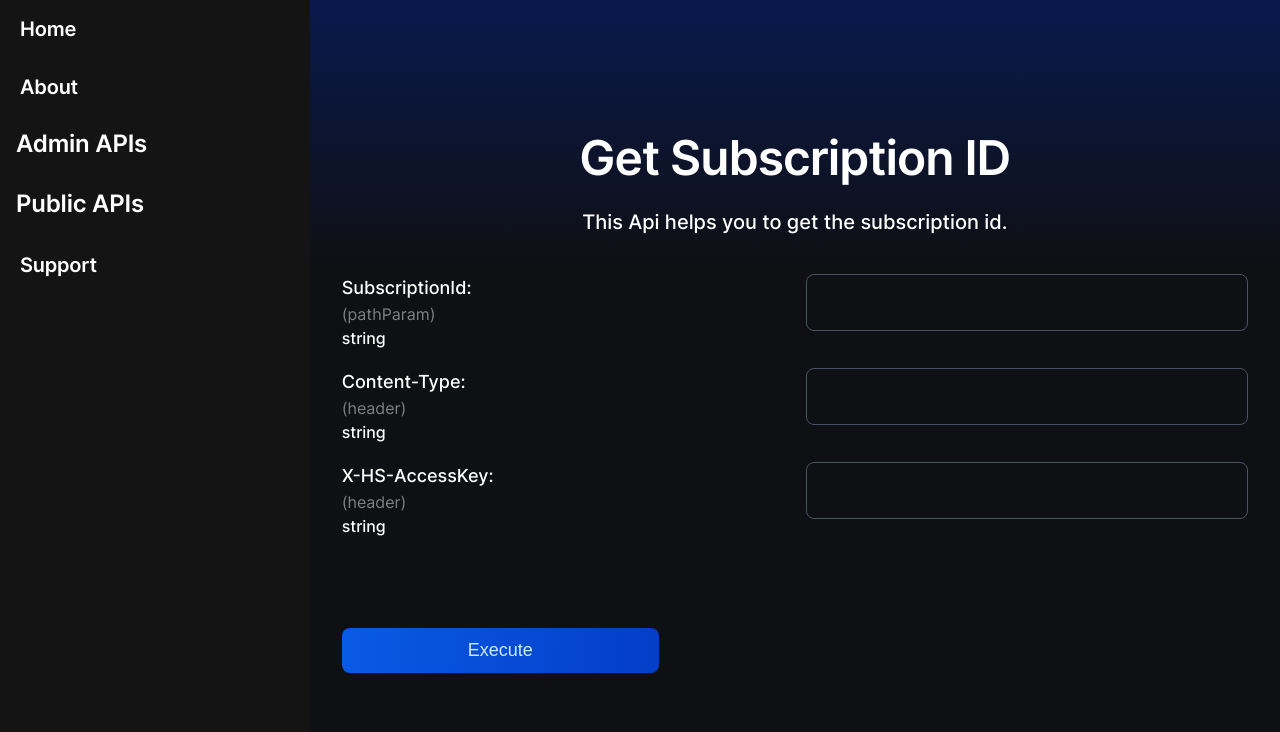
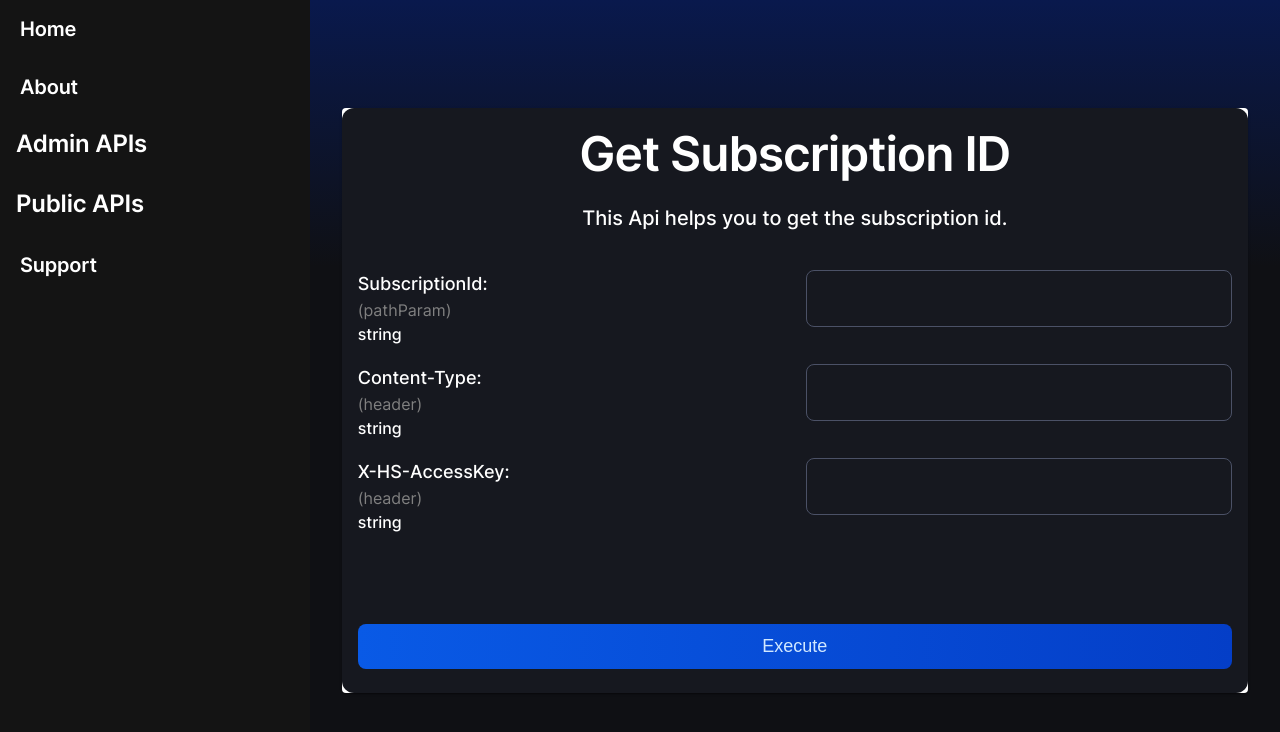
Before and after one commit to tanmaymishra-hs/partner-integration-framework, a React (Create React App) app: page / in a window 1280 px wide. Shown: the top 732 px of the page. Built offline with nearby package versions, Linux system fonts and the light colour scheme.

Commit message:
Add Card Component and its Styling

```diff
--- a/package.json
+++ b/package.json
@@ -3,6 +3,9 @@
   "version": "0.1.0",
   "private": true,
   "dependencies": {
+    "@emotion/react": "^11.10.5",
+    "@emotion/styled": "^11.10.5",
+    "@mui/material": "^5.10.11",
     "cra-template": "1.2.0",
     "react": "^18.2.0",
     "react-dom": "^18.2.0",
--- a/src/Components/FormElement.js
+++ b/src/Components/FormElement.js
@@ -1,7 +1,7 @@
 import React, { useState } from 'react'
 import Input from './Input'
 import PropTypes from 'prop-types'
-
+import {Box, Card, CardContent} from '@mui/material'
 
 export default function FormElement(props) {
 
@@ -34,6 +34,9 @@ export default function FormElement(props) {
   }
   const [values, setValues] = useState({})
   return (
+    <Box width='100%' className='boxClass transparent'>
+    <Card className='boxClass transparent'>
+    <CardContent className='boxClass'>
     <form>
         <h2>{title}</h2>
         <br/>
@@ -73,9 +76,12 @@ export default function FormElement(props) {
           <br/>
           </>
         }
-        <button className="btn" style={{"width":"35%"}} input="submit" onClick={handleSubmit}><span className='ON_BRAND BUTTON1_SEMIBOLD'>Execute</span></button>
+        <button className="btn" style={{"width":"100%"}} input="submit" onClick={handleSubmit}><span className='ON_BRAND BUTTON1_SEMIBOLD'>Execute</span></button>
         </div>
     </form>
+    </CardContent>
+    </Card>
+    </Box>
   )
 }
 FormElement.propTypes ={
--- a/src/index.css
+++ b/src/index.css
@@ -7,6 +7,7 @@
 	--BODY2-MEDIUM-SIZE: 16px;
 	--ON-SURFACE-DEFAULT: #e1e6f0;
 	--RADIUS-03: 8px;
+	--RADIUS-04: 12px;
 	--BACKGROUND-BRAND-GRADIENT: linear-gradient(93.87deg, #095AE6 0%, #043EC7 100%);
 	--ON-BRAND_DEFAULT: #d1e8ff;
 	--BUTTON1-SEMIBOLD-SIZE: 18px;
@@ -259,3 +260,11 @@ h2{
 	flex-basis: 0;
 	flex-grow: 1;
 }
+.boxClass{
+	border-radius: var(--RADIUS-04);
+	background: #16181F;
+	color: #ffffff;
+}
+.transparent{
+	background-color: transparent;
+}
```
Also changed, not shown: src/Components/MUICard.tsx (added, +14 -0 lines), 1 other file (tests, documents, lock files or other folders).
